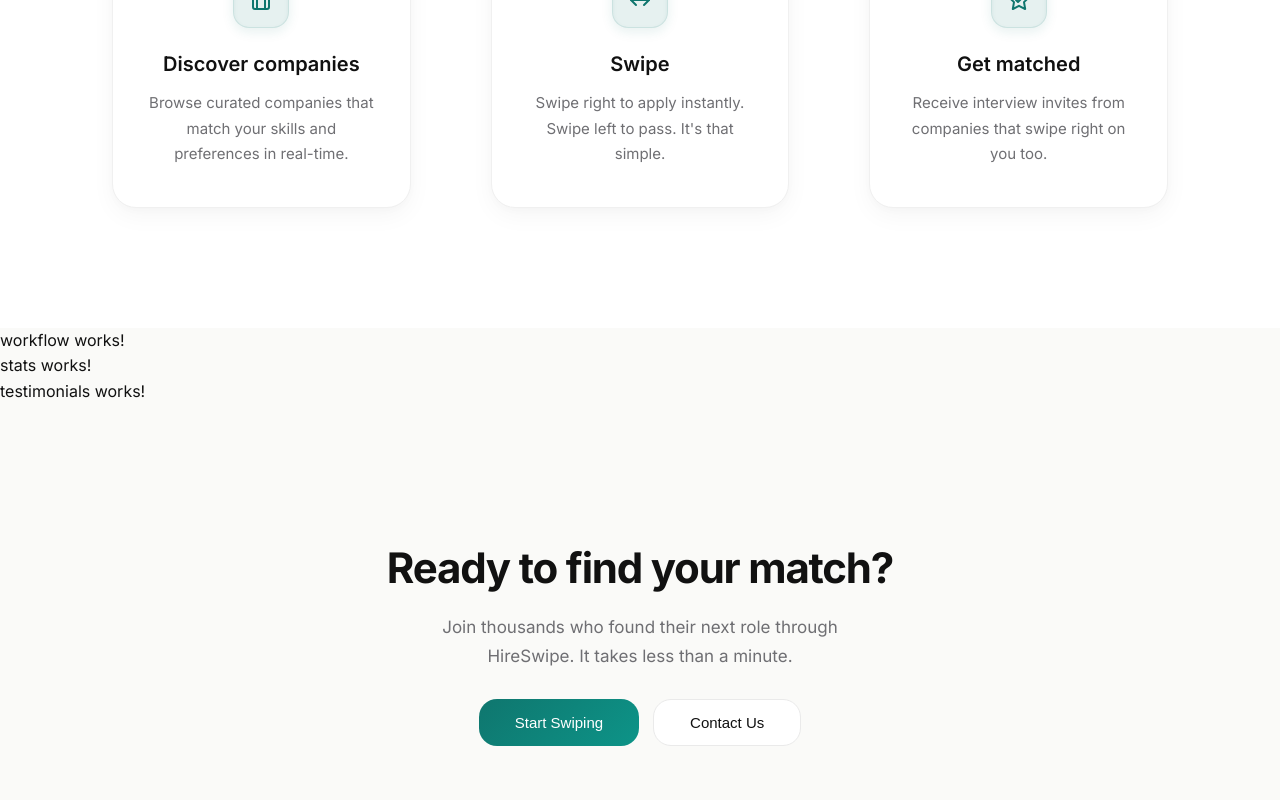
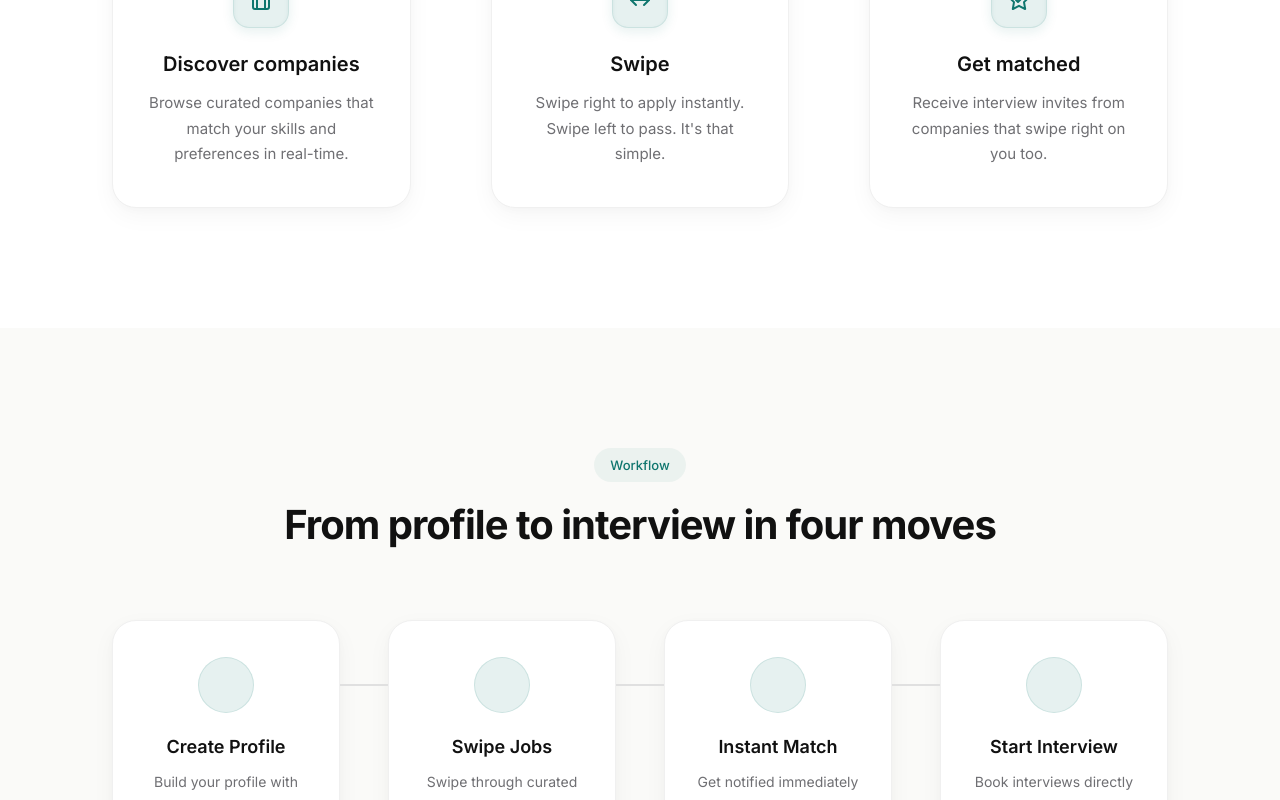
Before and after one commit to manavcodes656-hue/HireSwipe, an Angular app: page / in a window 1280 px wide. Shown: the part 2000-2800 px from the top of the page. Built offline with nearby package versions, Linux system fonts and the light colour scheme.

Commit message:
feat: implementation of workflow and stats section

```diff
--- a/src/app/components/stats/stats.component.css
+++ b/src/app/components/stats/stats.component.css
@@ -0,0 +1,97 @@
+.stats {
+  padding: 120px 0;
+  background: #FFFFFF;
+}
+
+.stats-container {
+  max-width: 1120px;
+  margin: 0 auto;
+  padding: 0 32px;
+}
+
+.stats-grid {
+  display: grid;
+  grid-template-columns: repeat(4, 1fr);
+  gap: 24px;
+}
+
+.stat-card {
+  background: #FFFFFF;
+  border: 1px solid #F0F0F0;
+  border-radius: 24px;
+  padding: 36px 24px;
+  text-align: center;
+  box-shadow: 0 8px 24px rgba(0, 0, 0, 0.04), 0 2px 8px rgba(0, 0, 0, 0.02);
+  display: flex;
+  flex-direction: column;
+  align-items: center;
+  gap: 8px;
+  transition: transform 0.3s ease, box-shadow 0.3s ease;
+}
+
+.stat-card:hover {
+  transform: translateY(-2px);
+  box-shadow: 0 12px 32px rgba(0, 0, 0, 0.06), 0 4px 12px rgba(0, 0, 0, 0.03);
+}
+
+.stat-icon {
+  width: 44px;
+  height: 44px;
+  border-radius: 12px;
+  background: rgba(15, 118, 110, 0.06);
+  display: flex;
+  align-items: center;
+  justify-content: center;
+  font-size: 18px;
+  color: #0F766E;
+  margin-bottom: 4px;
+}
+
+.stat-number {
+  font-size: 36px;
+  font-weight: 700;
+  color: #111111;
+  letter-spacing: -0.5px;
+  line-height: 1;
+}
+
+.stat-label {
+  font-size: 14px;
+  color: #6F6F73;
+  font-weight: 450;
+}
+
+@media (max-width: 1024px) {
+  .stat-number {
+    font-size: 30px;
+  }
+}
+
+@media (max-width: 768px) {
+  .stats {
+    padding: 80px 0;
+  }
+
+  .stats-grid {
+    grid-template-columns: repeat(2, 1fr);
+    gap: 16px;
+  }
+
+  .stat-card {
+    padding: 28px 16px;
+  }
+
+  .stat-number {
+    font-size: 28px;
+  }
+}
+
+@media (max-width: 480px) {
+  .stat-number {
+    font-size: 24px;
+  }
+
+  .stat-card {
+    padding: 24px 12px;
+  }
+}
--- a/src/app/components/stats/stats.component.html
+++ b/src/app/components/stats/stats.component.html
@@ -1 +1,26 @@
-<p>stats works!</p>
+<section class="stats">
+  <div class="stats-container">
+    <div class="stats-grid">
+      <div class="stat-card">
+        <span class="stat-icon"><i class="lucide lucide-users"></i></span>
+        <span class="stat-number">50K+</span>
+        <span class="stat-label">Active Candidates</span>
+      </div>
+      <div class="stat-card">
+        <span class="stat-icon"><i class="lucide lucide-building"></i></span>
+        <span class="stat-number">500+</span>
+        <span class="stat-label">Hiring Companies</span>
+      </div>
+      <div class="stat-card">
+        <span class="stat-icon"><i class="lucide lucide-target"></i></span>
+        <span class="stat-number">92%</span>
+        <span class="stat-label">Match Accuracy</span>
+      </div>
+      <div class="stat-card">
+        <span class="stat-icon"><i class="lucide lucide-clock"></i></span>
+        <span class="stat-number">24 Hours</span>
+        <span class="stat-label">Average Response Time</span>
+      </div>
+    </div>
+  </div>
+</section>
--- a/src/app/components/workflow/workflow.component.css
+++ b/src/app/components/workflow/workflow.component.css
@@ -0,0 +1,153 @@
+.wf {
+  padding: 120px 0;
+  background: #FAFAF8;
+}
+
+.wf-container {
+  max-width: 1120px;
+  margin: 0 auto;
+  padding: 0 32px;
+}
+
+.wf-header {
+  text-align: center;
+  margin-bottom: 72px;
+}
+
+.wf-badge {
+  font-size: 13px;
+  font-weight: 500;
+  color: #0F766E;
+  background: rgba(15, 118, 110, 0.06);
+  padding: 7px 16px;
+  border-radius: 100px;
+  display: inline-block;
+  margin-bottom: 20px;
+}
+
+.wf-heading {
+  font-size: 40px;
+  font-weight: 700;
+  line-height: 1.15;
+  color: #111111;
+  letter-spacing: -1px;
+  margin: 0;
+}
+
+.wf-steps {
+  display: flex;
+  align-items: flex-start;
+  justify-content: center;
+  gap: 0;
+}
+
+.wf-card {
+  flex: 1;
+  max-width: 250px;
+  background: #FFFFFF;
+  border: 1px solid #F0F0F0;
+  border-radius: 24px;
+  padding: 36px 28px 32px;
+  text-align: center;
+  box-shadow: 0 8px 24px rgba(0, 0, 0, 0.04), 0 2px 8px rgba(0, 0, 0, 0.02);
+  transition: transform 0.3s ease, box-shadow 0.3s ease;
+}
+
+.wf-card:hover {
+  transform: translateY(-4px);
+  box-shadow: 0 16px 40px rgba(0, 0, 0, 0.06), 0 4px 16px rgba(0, 0, 0, 0.03);
+}
+
+.wf-icon {
+  width: 56px;
+  height: 56px;
+  border-radius: 50%;
+  background: rgba(15, 118, 110, 0.10);
+  color: #0F766E;
+  display: flex;
+  align-items: center;
+  justify-content: center;
+  font-size: 22px;
+  margin: 0 auto 20px;
+  border: 1px solid rgba(15, 118, 110, 0.12);
+}
+
+.wf-title {
+  font-size: 18px;
+  font-weight: 600;
+  color: #111111;
+  margin: 0 0 8px;
+}
+
+.wf-text {
+  font-size: 14px;
+  line-height: 1.7;
+  color: #6F6F73;
+  margin: 0;
+}
+
+.wf-line {
+  display: flex;
+  align-items: center;
+  justify-content: center;
+  width: 48px;
+  flex-shrink: 0;
+  position: relative;
+}
+
+.wf-line::before {
+  content: '';
+  display: block;
+  width: 100%;
+  height: 2px;
+  background: #E0E0E0;
+  position: absolute;
+  top: 64px;
+}
+
+@media (max-width: 1024px) {
+  .wf-heading {
+    font-size: 34px;
+  }
+
+  .wf-line {
+    width: 24px;
+  }
+
+  .wf-card {
+    padding: 28px 20px 24px;
+  }
+}
+
+@media (max-width: 768px) {
+  .wf {
+    padding: 80px 0;
+  }
+
+  .wf-steps {
+    flex-direction: column;
+    align-items: center;
+  }
+
+  .wf-card {
+    max-width: 400px;
+    width: 100%;
+  }
+
+  .wf-line {
+    width: auto;
+    height: 28px;
+  }
+
+  .wf-line::before {
+    width: 2px;
+    height: 100%;
+    top: 0;
+    left: 50%;
+    transform: translateX(-50%);
+  }
+
+  .wf-heading {
+    font-size: 28px;
+  }
+}
--- a/src/app/components/workflow/workflow.component.html
+++ b/src/app/components/workflow/workflow.component.html
@@ -1 +1,41 @@
-<p>workflow works!</p>
+<section class="wf">
+  <div class="wf-container">
+    <div class="wf-header">
+      <span class="wf-badge">Workflow</span>
+      <h2 class="wf-heading">From profile to interview in four moves</h2>
+    </div>
+    <div class="wf-steps">
+      <div class="wf-card">
+        <div class="wf-icon">
+          <i class="lucide lucide-user-plus"></i>
+        </div>
+        <h3 class="wf-title">Create Profile</h3>
+        <p class="wf-text">Build your profile with skills, experience, and preferences in minutes.</p>
+      </div>
+      <span class="wf-line"></span>
+      <div class="wf-card">
+        <div class="wf-icon">
+          <i class="lucide lucide-arrow-left-right"></i>
+        </div>
+        <h3 class="wf-title">Swipe Jobs</h3>
+        <p class="wf-text">Swipe through curated positions that match what you are looking for.</p>
+      </div>
+      <span class="wf-line"></span>
+      <div class="wf-card">
+        <div class="wf-icon">
+          <i class="lucide lucide-zap"></i>
+        </div>
+        <h3 class="wf-title">Instant Match</h3>
+        <p class="wf-text">Get notified immediately when a company swipes right on your profile.</p>
+      </div>
+      <span class="wf-line"></span>
+      <div class="wf-card">
+        <div class="wf-icon">
+          <i class="lucide lucide-briefcase"></i>
+        </div>
+        <h3 class="wf-title">Start Interview</h3>
+        <p class="wf-text">Book interviews directly with companies that are excited to meet you.</p>
+      </div>
+    </div>
+  </div>
+</section>
```
